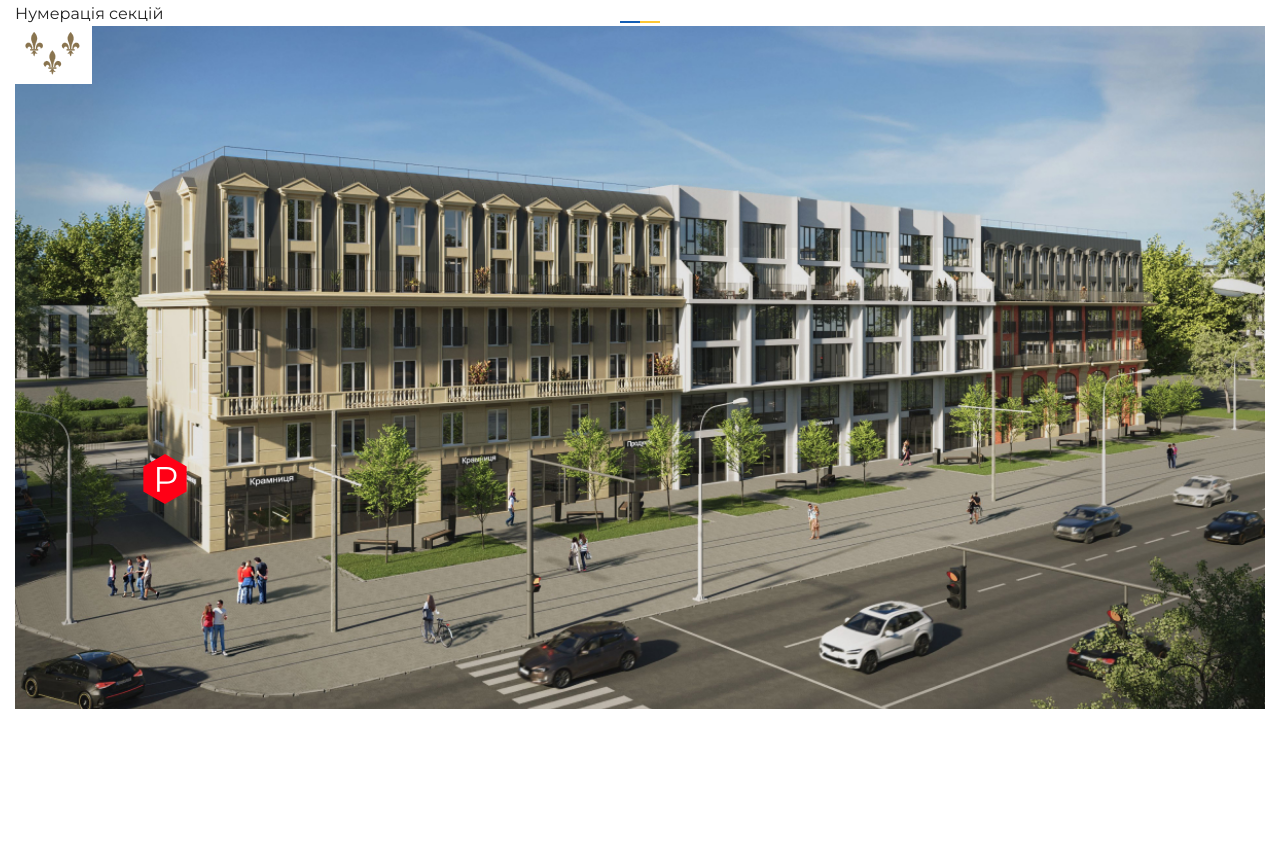
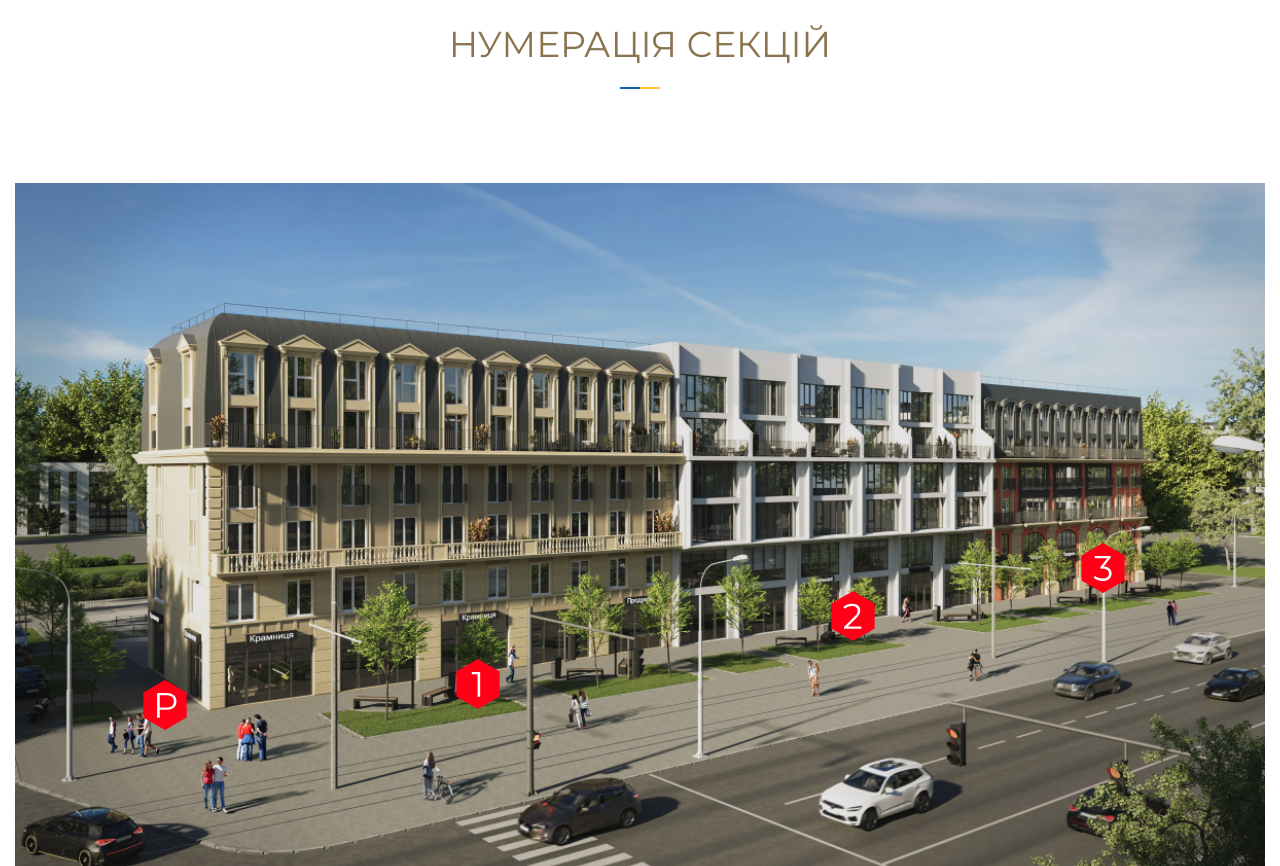
Before and after one commit to zaslavskayasya/fdim, a website built with webpack: page index.html in a window 1280 px wide. Shown: the part 5986-6852 px from the top of the page. Before the commit the page ends 6695 px from the top, so only its background shows below. Built offline with nearby package versions, Linux system fonts and the light colour scheme.

Commit message:
sections-desktop

```diff
--- a/css/style.css
+++ b/css/style.css
@@ -818,6 +818,28 @@ textarea {
   background-position: center;
   background-repeat: no-repeat;
   background-position: relative;
+  transition: all ease 0.3s;;
+}
+
+.numero-section{
+  padding-top: 100px;
+}
+
+.wrap-all-nomero .parking:hover{
+    transform: translateY(-10px);
+    transition: all ease 0.3s;;
+}
+.wrap-all-nomero .section1:hover{
+  transform: translateY(-10px);
+  transition: all ease 0.3s;;
+}
+.wrap-all-nomero .section2:hover{
+  transform: translateY(-10px);
+  transition: all ease 0.3s;;
+}
+.wrap-all-nomero .section3:hover{
+  transform: translateY(-10px);
+  transition: all ease 0.3s;;
 }
 
 
@@ -825,18 +847,64 @@ textarea {
   width: 50px;
   height: 50px;
   position: absolute;
-  bottom: 30%;
+  bottom: 20%;
   left: 10%;
   cursor: pointer;
   background-image: url(../img/P.svg);
   background-size: cover;
-
+  transition: all ease 0.3s;
 }
 
-.wrap-all-nomero:hover .parking:hover ~ .wrap-all-nomero {
+.section1{
+  width: 50px;
+  height: 50px;
+  position: absolute;
+  bottom: 23%;
+  left: 35%;
+  cursor: pointer;
+  background-image: url(../img/sec1.svg);
+  background-size: cover;
+  transition: all ease 0.3s;
+}
+
+
+
+.wrap-all-nomero:has(.section1:hover) {
   background-image: url(../img/render-min-section1.jpg);
 }
 
+.section2{
+  width: 50px;
+  height: 50px;
+  position: absolute;
+  bottom: 33%;
+  left: 65%;
+  cursor: pointer;
+  background-image: url(../img/sec2.svg);
+  background-size: cover;
+  transition: all ease 0.3s;
+}
+
+.wrap-all-nomero:has(.section2:hover) {
+  background-image: url(../img/render-min-section2.jpg);
+}
+
+
+.section3{
+  width: 50px;
+  height: 50px;
+  position: absolute;
+  bottom: 40%;
+  left: 85%;
+  cursor: pointer;
+  background-image: url(../img/sec3.svg);
+  background-size: cover;
+  transition: all ease 0.3s;
+}
+
+.wrap-all-nomero:has(.section3:hover) {
+  background-image: url(../img/render-min-section3.jpg);
+}
 
 @media screen and (max-width: 1800px){
   .h1 {
--- a/index.html
+++ b/index.html
@@ -401,32 +401,64 @@
 
 <div class="numero-section">
   <div class="container">
-  <h2 class="h2-center"></h2>
+  <h2 class="h2-center">
     Нумерація секцій
   </h2>
       <div class="wrap-all-nomero">
 
-        <div  class="lightboxed parking"
+        <div class="lightboxed parking"
             rel="group1"
-
             data-link="img/psrking.jpg"
-            alt="Image Alt 1"
-            data-caption="Caption 1"> </div>
+            alt="Паркінг і комори"
+            data-caption="Паркінг і комори">
+        </div>
 
 
-        <img class="lightboxed"
+        <div class="lightboxed section1"
             rel="group1"
-            src="img/decor3.png"
-            data-link="http://farm3.staticflickr.com/2856/9207329420_e485948b01_t.jpg"
-            alt="Image Alt 2"
-            data-caption="Caption 2" />
-        <img class="lightboxed"
+            data-link="img/plan1.jpg"
+            alt="Секція1 1"
+            data-caption="Секція 1, поверхи 3 та 4 ">
+        </div>
+
+        <div class="lightboxed "
             rel="group1"
-            src="img/decor1.png"
-            style="display: none;"
-            data-link="img/psrking.jpg"
-            alt="Image Alt 1"
-            data-caption="Caption 1" />
+            data-link="img/plan2.png"
+            alt="Секція1 1"
+            data-caption="Секція 1, поверхи 5 та 6 ">
+        </div>
+
+        <div class="lightboxed section2 "
+            rel="group1"
+            data-link="img/plan3.jpg"
+            alt="Секція1 1"
+            data-caption="Секція 2, поверхи 3 та 4 ">
+        </div>
+
+        <div class="lightboxed  "
+            rel="group1"
+            data-link="img/plan4.jpg"
+            alt="Секція1 1"
+            data-caption="Секція 2, поверхи 5 та 6 ">
+        </div>
+
+
+
+        <div class="lightboxed section3 "
+            rel="group1"
+            data-link="img/plan6.jpg"
+            alt="Секція1 1"
+            data-caption="Секція 3, поверхи 3 та 4 ">
+        </div>
+
+        <div class="lightboxed  "
+            rel="group1"
+            data-link="img/plan7.jpg"
+            alt="Секція1 1"
+            data-caption="Секція 3, поверхи 5 та 6 ">
+        </div>
+
+
 
   </div>
 </div>
```
Also changed, not shown: img/plan1.jpg (added), img/plan1s.jpg (added), img/plan2.png (added), img/plan2s.jpg (added), img/plan3.jpg (added), img/plan3s.jpg (added), img/plan4.jpg (added), img/plan4s.jpg (added), img/plan5s.jpg (added), img/plan6.jpg (added), img/plan6s.jpg (added), img/plan7.jpg (added), img/plan7s.jpg (added), img/render-min-section2.jpg (added), 3 more files, 1 other file.
